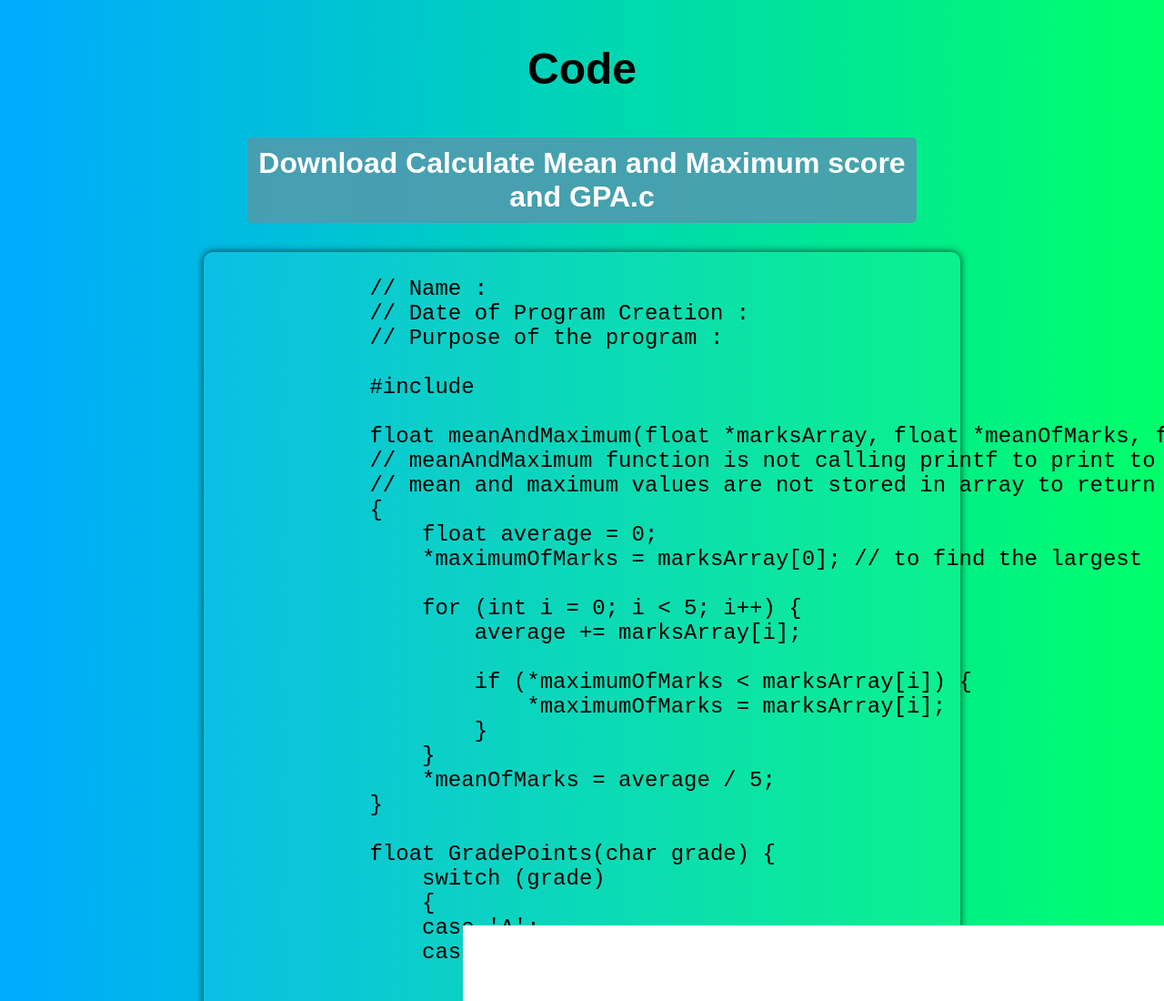
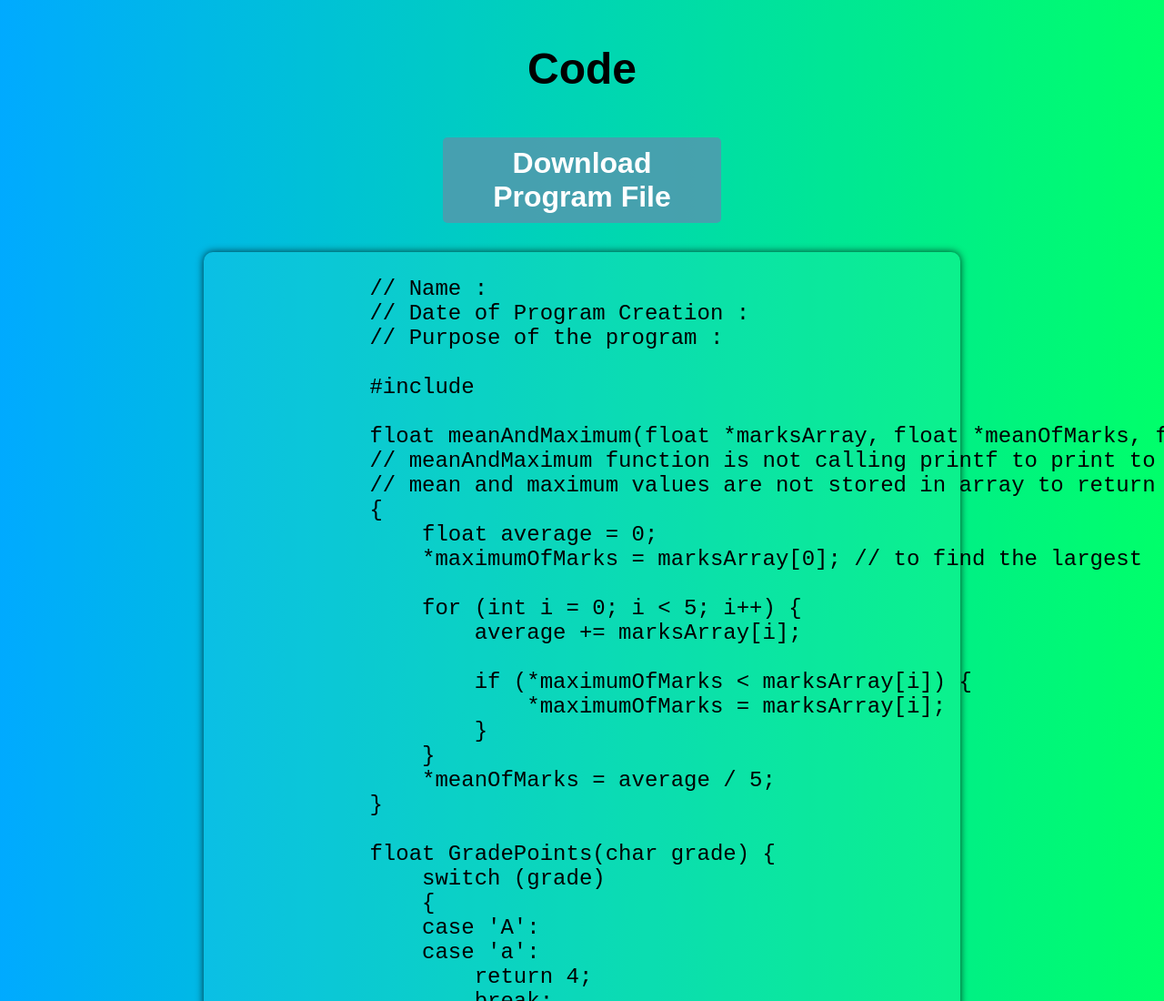
Before and after one commit to ajaiveersandhu/PROG1955, a plain HTML site: page Calculate Mean and Maximum score and GPA/index.html in a window 1280 px wide. Shown: the top 1100 px of the page at 91% size. Drawn offline with Linux system fonts and the light colour scheme.

Commit message:
changed html

```diff
--- a/Calculate Mean and Maximum score and GPA/index.html
+++ b/Calculate Mean and Maximum score and GPA/index.html
@@ -25,7 +25,8 @@
 
             header a {
                 display: block;
-                max-width: 70%;
+                max-width: 50%;
+                width: 28%;
                 height: auto;
                 background: rgba(78, 156, 175, 0.9);
                 padding: 10px;
@@ -38,13 +39,7 @@
                 margin: 1rem auto;
             }
 
-            header a:hover {
-                background: rgba(73, 245, 145, 0.9);
-                color: rgba(14, 85, 102, 0.9);
-            }
-
             main {
-                /* position: relative; */
                 box-shadow: 0px 0px 9px 0px rgba(0,0,0,0.75);
                 width: 65%;
                 margin: auto;
@@ -66,7 +61,7 @@
     <body>
         <header>
             <h1>Code</h1>
-            <a href="Calculate Mean and Maximum score and GPA.c">Download Calculate Mean and Maximum score and GPA.c</a>
+            <a href="Calculate Mean and Maximum score and GPA.c">Download Program File</a>
         </header>
 
         <main>
```
